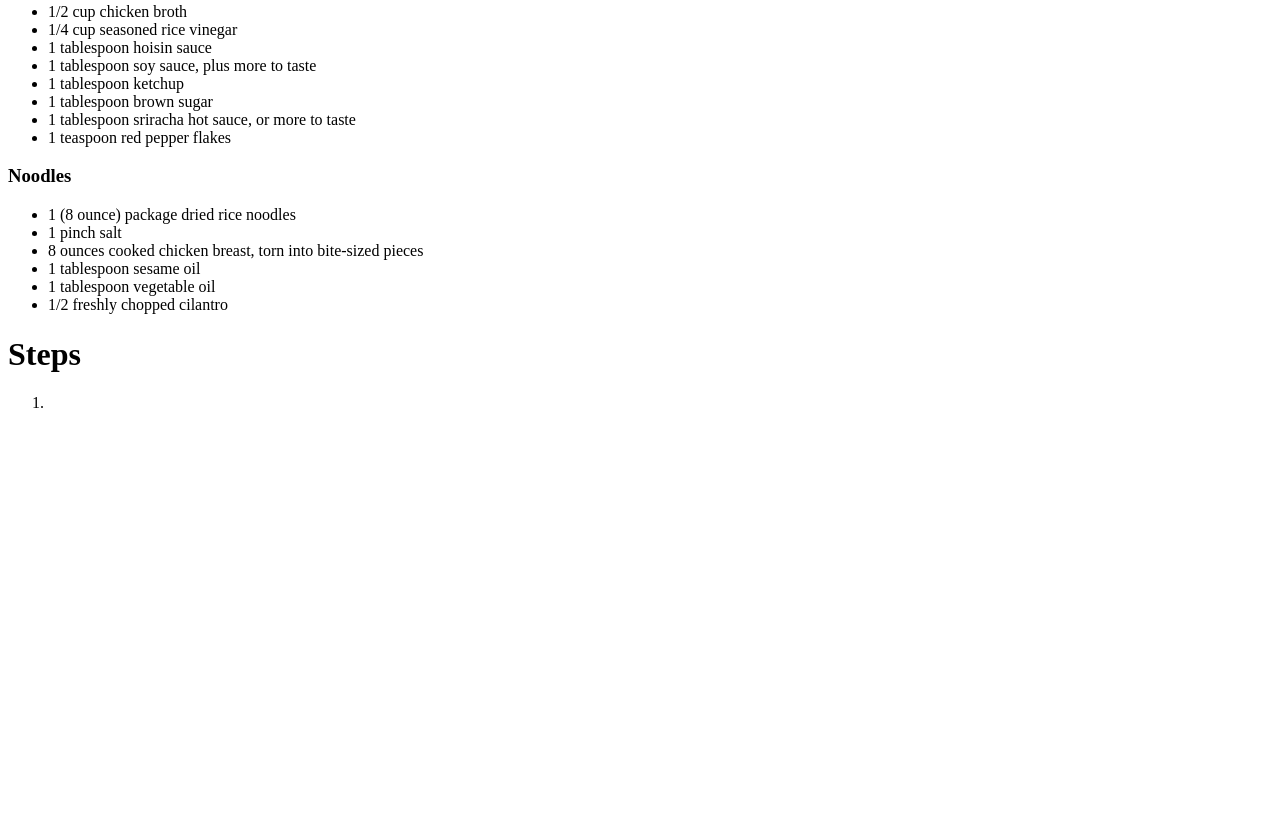
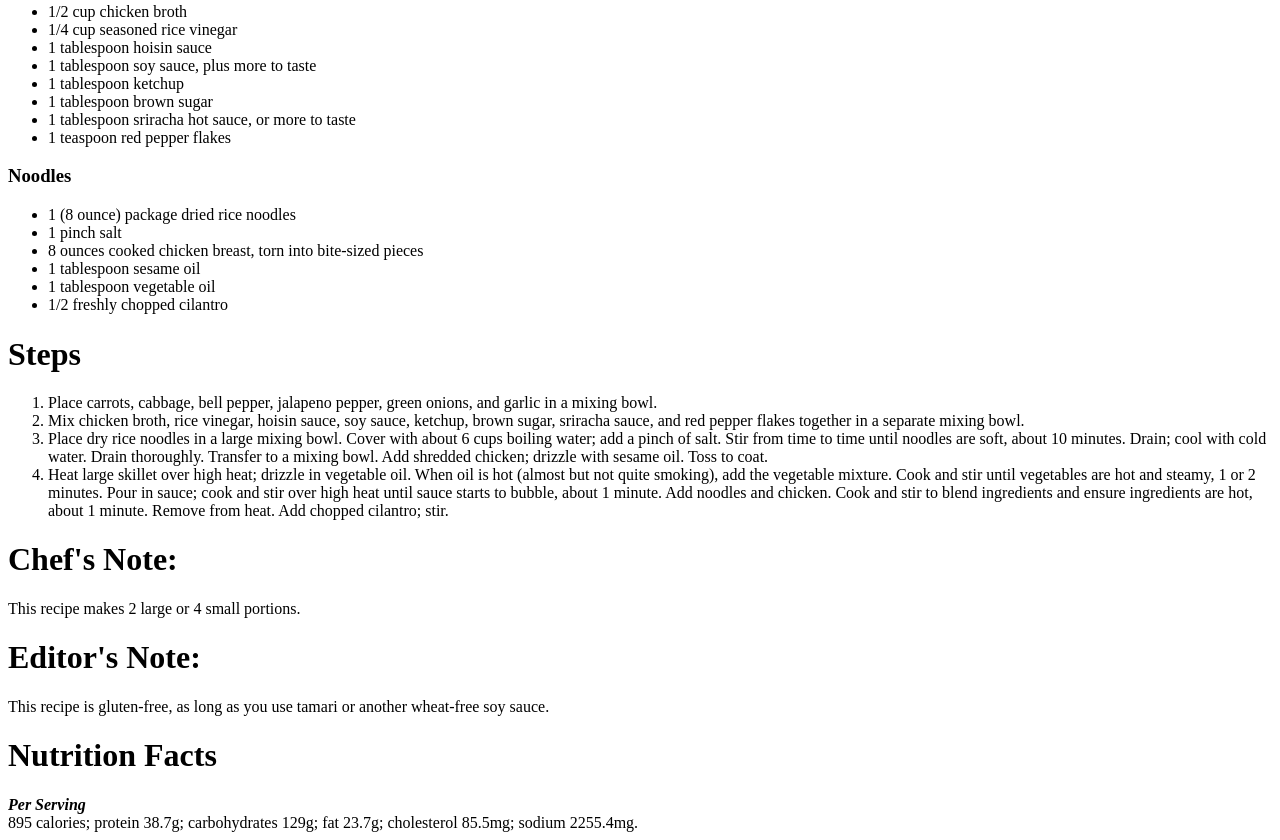
Before and after one commit to Aflyingbed/odin-recipes, a plain HTML site: page recipes/noodles.html in a window 1280 px wide. Shown: the part 473-1313 px from the top of the page. Before the commit the page ends 901 px from the top, so only its background shows below. Drawn offline with Linux system fonts and the light colour scheme.

Commit message:
Added noodles.html

```diff
--- a/recipes/noodles.html
+++ b/recipes/noodles.html
@@ -48,8 +48,25 @@
     </ul>
     <h1>Steps</h1>
     <ol>
-            <li></li>
+        <li>Place carrots, cabbage, bell pepper, jalapeno pepper, green onions, and garlic in a mixing bowl.</li>
+        <li>Mix chicken broth, rice vinegar, hoisin sauce, soy sauce, ketchup, brown sugar, sriracha sauce, and red
+            pepper flakes together in a separate mixing bowl.</li>
+        <li>Place dry rice noodles in a large mixing bowl. Cover with about 6 cups boiling water; add a pinch of salt.
+            Stir from time to time until noodles are soft, about 10 minutes. Drain; cool with cold water. Drain
+            thoroughly. Transfer to a mixing bowl. Add shredded chicken; drizzle with sesame oil. Toss to coat.</li>
+        <li>Heat large skillet over high heat; drizzle in vegetable oil. When oil is hot (almost but not quite smoking),
+            add the vegetable mixture. Cook and stir until vegetables are hot and steamy, 1 or 2 minutes. Pour in sauce;
+            cook and stir over high heat until sauce starts to bubble, about 1 minute. Add noodles and chicken. Cook and
+            stir to blend ingredients and ensure ingredients are hot, about 1 minute. Remove from heat. Add chopped
+            cilantro; stir.</li>
     </ol>
+    <h1>Chef's Note:</h1>
+    <p>This recipe makes 2 large or 4 small portions.</p>
+    <h1>Editor's Note:</h1>
+    <p>This recipe is gluten-free, as long as you use tamari or another wheat-free soy sauce.</p>
+    <h1>Nutrition Facts</h1>
+    <strong><em>Per Serving</em></strong>
+    <div>895 calories; protein 38.7g; carbohydrates 129g; fat 23.7g; cholesterol 85.5mg; sodium 2255.4mg.</div>
 </body>
 
 </html>
```
Lines whose indentation alone changed are shown as unchanged.
